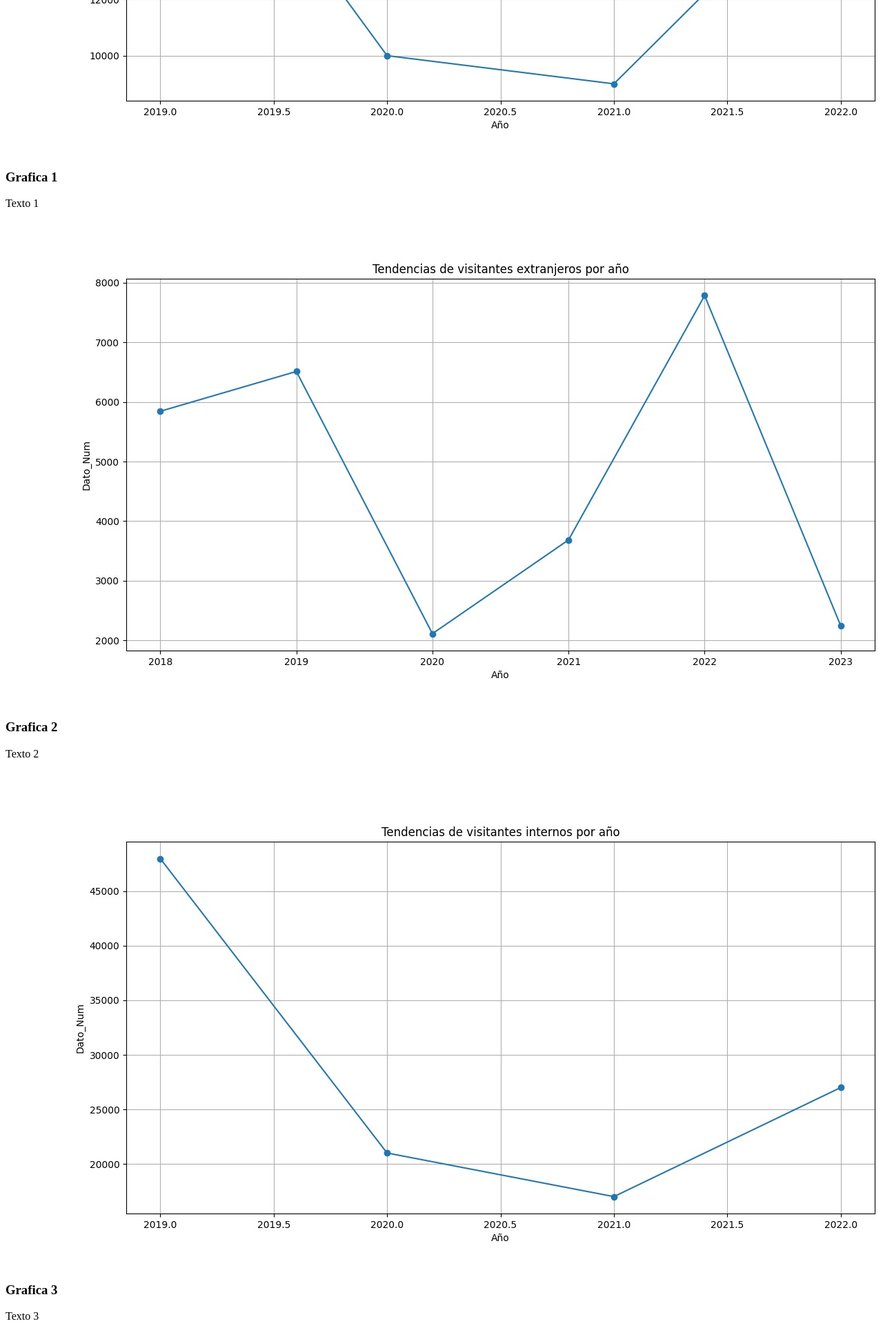
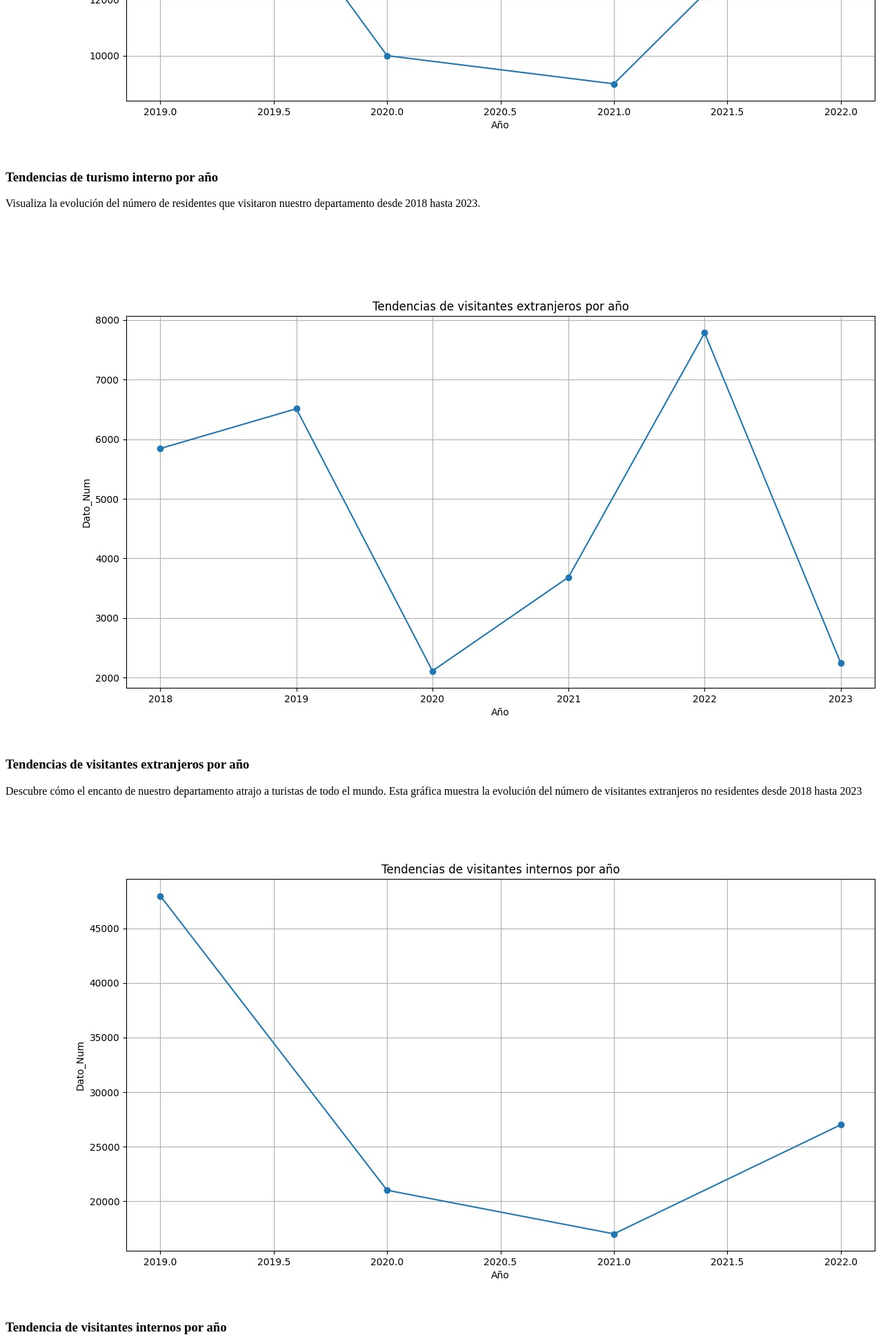
Before and after one commit to Julian7Castillo/Sitio-web---Hackaton, a PHP site: page /Vista/analisisDatos.php in a window 1280 px wide; the page is wider, and only the part inside the window is pictured. Shown: the part 497-2435 px from the top of that part at 69% size. Run offline with PHP 8.4, Linux system fonts and the light colour scheme.

Commit message:
Cambios en labels de las graficas

```diff
--- a/Vista/analisisDatos.php
+++ b/Vista/analisisDatos.php
@@ -12,8 +12,12 @@
 
                     <!--Contenedor de tarjetas-->
                     <div class="contenido-anuncio">
-                        <h3>Grafica 1</h3>
-                        <p>Texto 1</p>
+                        <h3>Tendencias de turismo interno por año</h3>
+                        <p>Visualiza la evolución del número de residentes que visitaron nuestro departamento desde 2018 hasta 2023.
+                        </p>
+                        <br>
+                        <br>
+                        <br>
                     </div>
                 </div>
 
@@ -22,8 +26,8 @@
 
                     <!--Contenedor de tarjetas-->
                     <div class="contenido-anuncio">
-                    <h3>Grafica 2</h3>
-                    <p>Texto 2</p><br>
+                    <h3>Tendencias de visitantes extranjeros por año</h3>
+                    <p>Descubre cómo el encanto de nuestro departamento atrajo a turistas de todo el mundo. Esta gráfica muestra la evolución del número de visitantes extranjeros no residentes desde 2018 hasta 2023</p><br>
 
                     </div>
                 </div>
@@ -33,8 +37,8 @@
 
                     <!--Contenedor de tarjetas-->
                     <div class="contenido-anuncio">
-                        <h3>Grafica 3</h3>
-                        <p>Texto 3</p><br>
+                        <h3>Tendencia de visitantes internos por año</h3>
+                        <p>Detalla como los lugares turisticos de nuestro departamento impactaron en la cantidad de visitantes regionales durante el periodo de 2018 a 2023</p><br>
                     </div><!--contenido anuncio-->
                 </div><!--anuncio-->
 
@@ -43,8 +47,8 @@
 
                     <!--Contenedor de tarjetas-->
                     <div class="contenido-anuncio">
-                        <h3>Grafica 4</h3>
-                        <p>Texto 4</p>
+                        <h3>Tendencia de visitantes a parques naturales por año</h3>
+                        <p>Sumérgete en la experiencia de descubrir cómo tanto los visitantes residentes como los no residentes exploraron nuestros hermosos parques naturales entre 2018 y 2023</p>
                     </div><!--contenido anuncio-->
                 </div><!--anuncio-->
                 <div class="anuncio-card">
```
